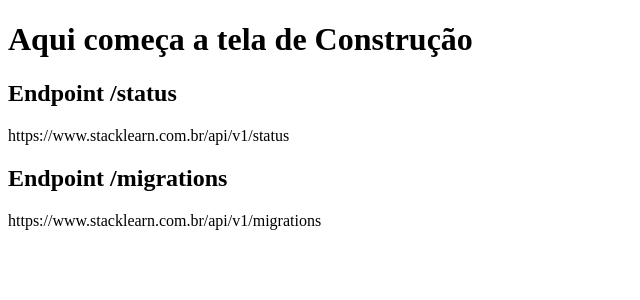
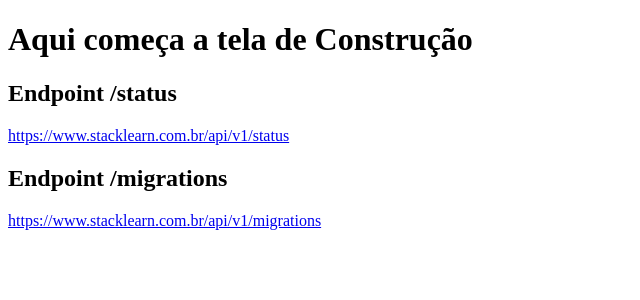
Before and after one commit to Vieira-gif/curso-dev, a Next.js app: page / in a window 1280 px wide. Shown: the top 300 px of the page, without its empty margins (0-640 px from the left). Built offline with nearby package versions, Linux system fonts and the light colour scheme.

Commit message:
alterando o texto do html

```diff
--- a/pages/index.js
+++ b/pages/index.js
@@ -7,11 +7,15 @@
       <section>
         <h2>Endpoint /status</h2>
         <p>
-          <a>https://www.stacklearn.com.br/api/v1/status</a>
+          <a href="https://www.stacklearn.com.br/api/v1/status">
+            https://www.stacklearn.com.br/api/v1/status
+          </a>
         </p>
         <h2>Endpoint /migrations</h2>
         <p>
-          <a>https://www.stacklearn.com.br/api/v1/migrations</a>
+          <a href="https://www.stacklearn.com.br/api/v1/migrations">
+            https://www.stacklearn.com.br/api/v1/migrations
+          </a>
         </p>
       </section>
     </div>
```
